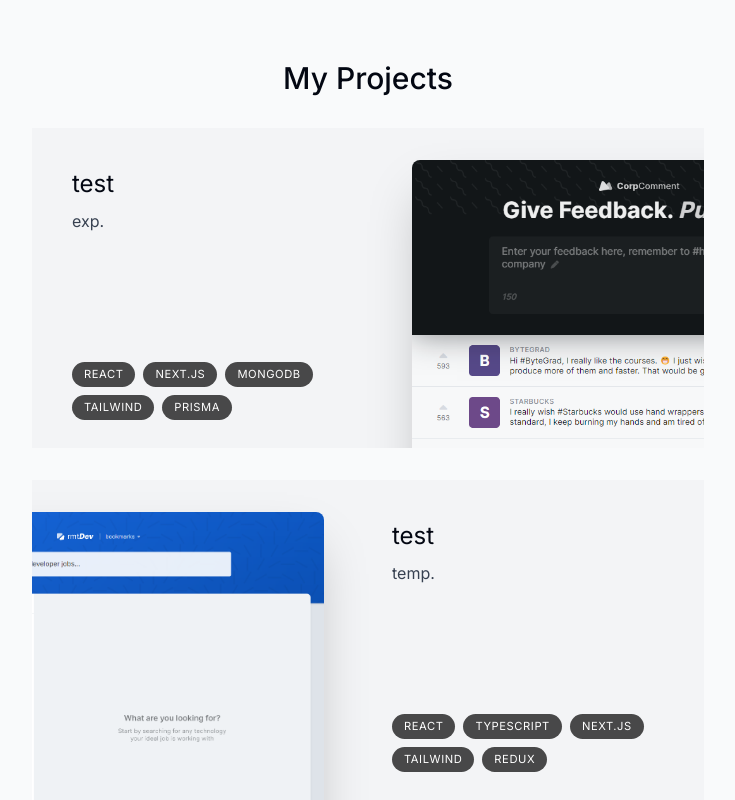
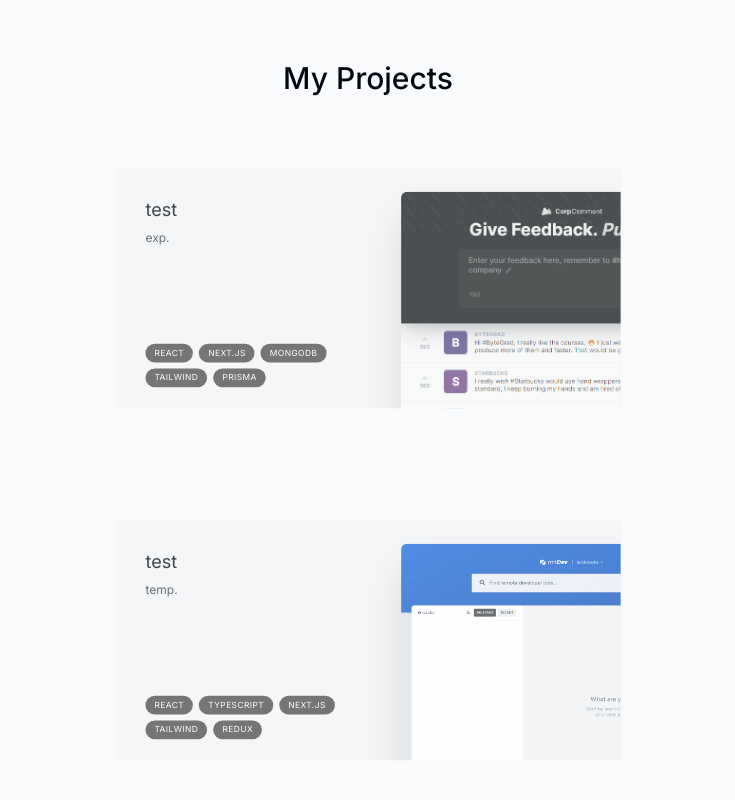
Before and after one commit to cisdell/personal_web_ver2, a Next.js app: page / in a window 1280 px wide. Shown: the part 860-1660 px from the top of the page, without its empty margins (272-1007 px from the left). Built offline with nearby package versions, Linux system fonts and the light colour scheme.

Commit message:
wraped it in a new div

```diff
--- a/components/project.tsx
+++ b/components/project.tsx
@@ -1,6 +1,6 @@
 "use client";
 import { projectsData } from "@/lib/data";
-import { useScroll } from "framer-motion";
+import { motion, useScroll } from "framer-motion";
 import Image from "next/image";
 import { useRef } from "react";
 
@@ -12,13 +12,22 @@
   tags,
   imageUrl,
 }: ProjectProps) {
-  const ref = useRef(null);
-  useScroll({
+  const ref = useRef<HTMLDivElement>(null);
+  const { scrollYProgress } = useScroll({
     target: "",
     offset: ["0 1", "1.33 1"],
   });
+
   return (
-    <section className="group bg-gray-100 max-w-[42rem] border-black/5 overflow-hidden sm:pr-8 relative sm:h-[20rem] mb-3 sm:mb-8 last:mb-0 even:pl-8 hover:bg-gray-200 transition">
+    <motion.div
+      ref={ref}
+      style={{
+        scale: scrollYProgress,
+        opacity: scrollYProgress,
+      }}
+      className="sm:mb-8 last:mb-0"
+    >
+      <section className="group bg-gray-100 max-w-[42rem] border-black/5 overflow-hidden sm:pr-8 relative sm:h-[20rem] mb-3  even:pl-8 hover:bg-gray-200 transition">
         <div className="pt-4 pb-7 px-5 sm:pl-10 sm:pr-2 sm:pt-10 sm:max-w-[50%] flex flex-col h-full group-even:ml-[18rem]">
           <h3 className="text-2xl">{title}</h3>
           <p className="mt-2 leading-relaxed text-gray-700">{description}</p>
@@ -50,5 +59,6 @@
           />
         </div>
       </section>
+    </motion.div>
   );
 }
```
Lines whose indentation alone changed are shown as unchanged.
